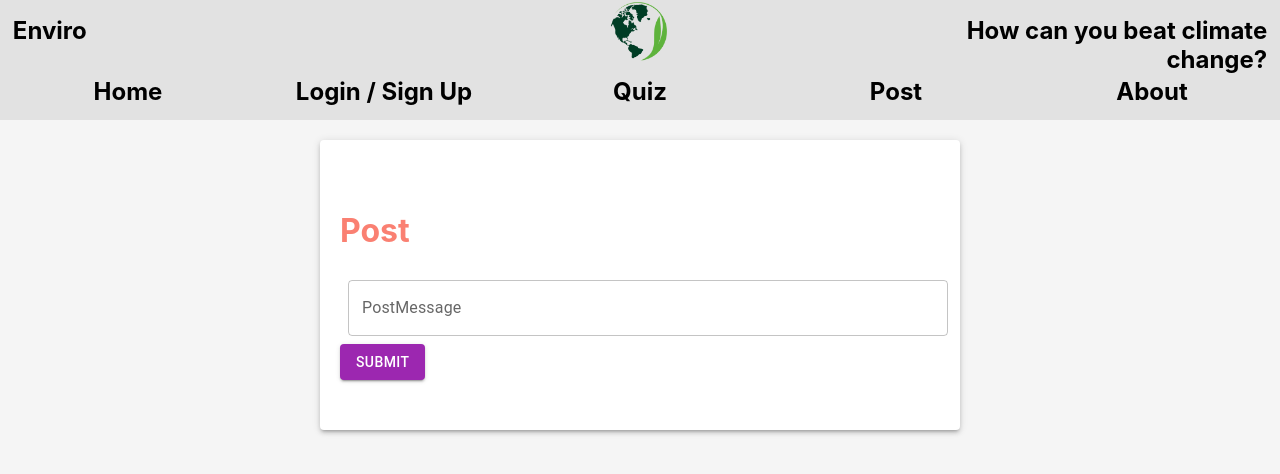
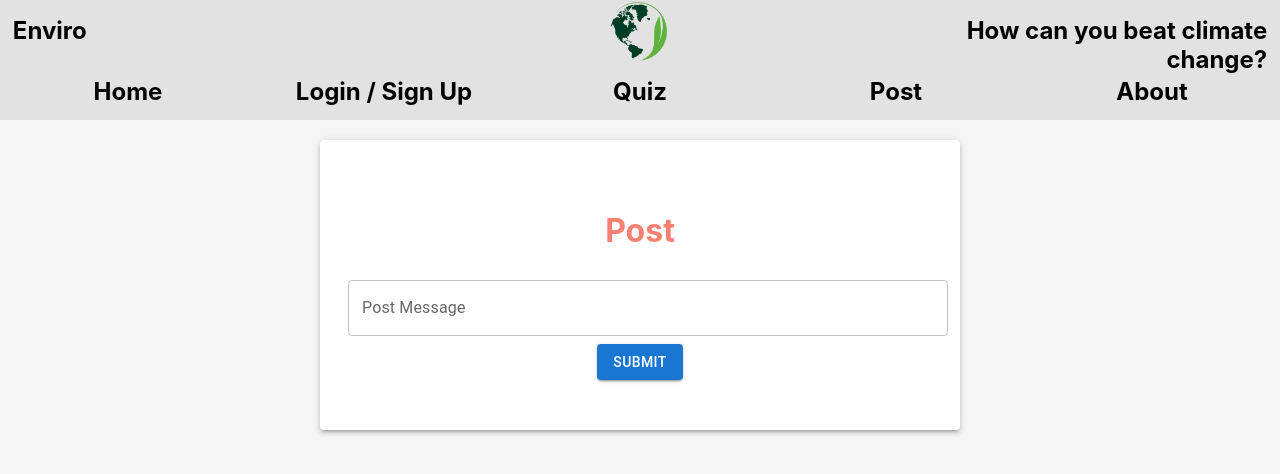
Before and after one commit to Team-53-CEN3031/CEN3031_DEPP_53, a React (Create React App) app in the folder frontend/: page /post in a window 1280 px wide. Shown: the top 474 px of the page. Built offline with nearby package versions, Linux system fonts and the light colour scheme.

Commit message:
Modified Post.css

```diff
--- a/frontend/src/components/Post.js
+++ b/frontend/src/components/Post.js
@@ -40,11 +40,13 @@ function Post() {
         <div className="login">
             <Header/>
             <Paper elevation = {3} style={paperStyle}>
-                <h1 style = {{color: 'salmon'}}> Post</h1>
+                <h1 style = {{color: 'salmon'}} className="center"> Post</h1>
                 <Box component="form" sx={{'& > :not(style)': { m: 1 },}} noValidate autoComplete="off">
-                    <TextField id="outlined-basic" label="PostMessage" variant="outlined" fullWidth value = {postMessage} onChange={(e)=>setPostMessage(e.target.value)}/>
+                    <TextField id="outlined-basic" label="Post Message" variant="outlined" fullWidth value = {postMessage} onChange={(e)=>setPostMessage(e.target.value)}/>
                 </Box>
-                <Button id = "post" variant="contained" color = "secondary" onClick={handleClick}>SUBMIT</Button>
+                <div className="center">
+                    <Button id = "post" variant="contained" color = "primary" onClick={handleClick}>SUBMIT</Button>
+                </div>
             </Paper>
         </div>
     );
--- a/frontend/src/styles/Post.css
+++ b/frontend/src/styles/Post.css
@@ -1,3 +1,31 @@
 body {
     background-color: #f5f5f5;
 }
+
+.login {
+    display: flex;
+    flex-direction: column;
+    align-items: center;
+    justify-content: center;
+    height: 100%;
+    width: 100%;
+    background-color: #f5f5f5;
+
+}
+
+body {
+    background-color: #f5f5f5;
+}
+
+.center {
+    display: flex;
+    align-items: center;
+    justify-content: center;
+    flex-direction: column;
+}
+
+.paper_container {
+    padding: 50px 20px;
+    width: 600px;
+    margin: 20px auto;
+}
```
